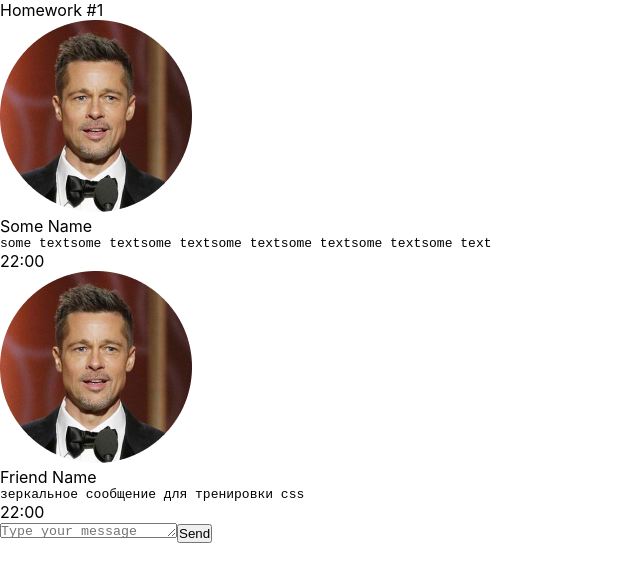
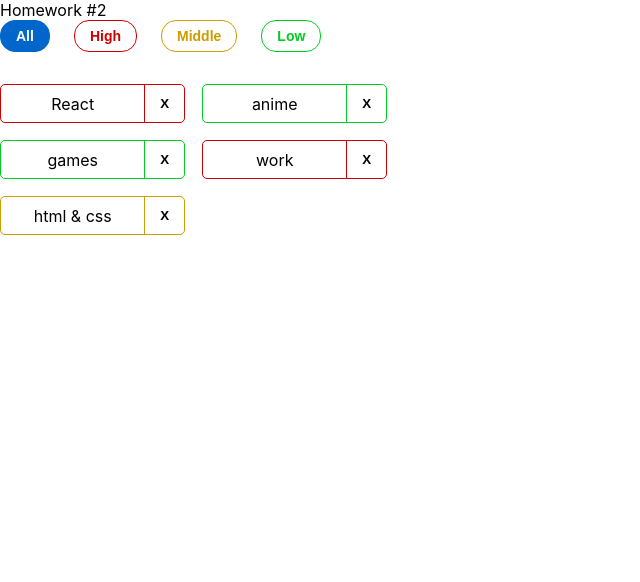
Before and after one commit to lizafedoseeva734-ship-it/hws2-master, a React (Create React App) app: page / in a window 1280 px wide. Shown: the top 582 px of the page, without its empty margins (0-640 px from the left). Built offline with nearby package versions, Linux system fonts and the light colour scheme.

Commit message:
hw2 completed

```diff
--- a/src/s1-main/App.tsx
+++ b/src/s1-main/App.tsx
@@ -1,20 +1,19 @@
-import React from 'react'
-import s from './App.module.css'
-import HW1 from '../s2-homeworks/hw01/HW1'
+import HW2 from '../s2-homeworks/hw02/HW2';
+import s from './App.module.css';
 
 function App() {
     return (
         <div className={s.App}>
-            <HW1/>
+            {/* <HW1/> */}
             {/*раскомментировать по ходу выполнения*/}
-            {/*<HW2/>*/}
+            <HW2 />
             {/*<HW3/>*/}
             {/*<HW4/>*/}
 
             {/*при выполнении дз 5 и более - закомментировать здесь дз 1-4, так как они есть внутри дз 5*/}
             {/*<HW5/>*/}
         </div>
-    )
+    );
 }
 
-export default App
+export default App;
--- a/src/s2-homeworks/hw02/HW2.tsx
+++ b/src/s2-homeworks/hw02/HW2.tsx
@@ -1,6 +1,6 @@
-import React, {useState} from 'react'
-import Affairs from './affairs/Affairs'
-import s2 from '../../s1-main/App.module.css'
+import { useState } from 'react';
+import s2 from '../../s1-main/App.module.css';
+import Affairs from './affairs/Affairs';
 
 /*
  * 1 - описать типы AffairPriorityType, AffairType
@@ -17,42 +17,57 @@ import s2 from '../../s1-main/App.module.css'
  * */
 
 // types
-export type AffairPriorityType = any // need to fix any
+export type AffairPriorityType = 'high' | 'middle' | 'low'; // need to fix any
 export type AffairType = {
-    _id: any // need to fix any
-    name: any // need to fix any
-    priority: AffairPriorityType
-}
-export type FilterType = 'all' | AffairPriorityType
+    _id: number; // need to fix any
+    name: string; // need to fix any
+    priority: AffairPriorityType;
+};
+export type FilterType = 'all' | AffairPriorityType;
 
 // constants
-const defaultAffairs: any = [ // need to fix any
-    {_id: 1, name: 'React', priority: 'high'}, // студенты могут изменить содержимое name и количество элементов в массиве, ...priority не менять!
-    {_id: 2, name: 'anime', priority: 'low'},
-    {_id: 3, name: 'games', priority: 'low'},
-    {_id: 4, name: 'work', priority: 'high'},
-    {_id: 5, name: 'html & css', priority: 'middle'},
-]
+const defaultAffairs: AffairType[] = [
+    // need to fix any
+    { _id: 1, name: 'React', priority: 'high' }, // студенты могут изменить содержимое name и количество элементов в массиве, ...priority не менять!
+    { _id: 2, name: 'anime', priority: 'low' },
+    { _id: 3, name: 'games', priority: 'low' },
+    { _id: 4, name: 'work', priority: 'high' },
+    { _id: 5, name: 'html & css', priority: 'middle' },
+];
 
 // pure helper functions
-export const filterAffairs = (affairs: any, filter: any): any => { // need to fix any
+export const filterAffairs = (
+    affairs: AffairType[],
+    filter: FilterType
+): AffairType[] => {
+    if (filter === 'all') return affairs;
+    if (filter === 'high') {
+        return affairs.filter((affair) => affair.priority === 'high');
+    }
+    if (filter === 'middle') {
+        return affairs.filter((affair) => affair.priority === 'middle');
+    }
+    if (filter === 'low') {
+        return affairs.filter((affair) => affair.priority === 'low');
+    }
+    return affairs; // запасной вариант
+};
 
-
-    return affairs // need to fix
-}
-export const deleteAffair = (affairs: any, _id: any): any => { // need to fix any
-
-    return affairs // need to fix
-}
+export const deleteAffair = (
+    affairs: AffairType[],
+    _id: number
+): AffairType[] => {
+    return affairs.filter((af) => af._id !== _id);
+};
 
 function HW2() {
-    const [affairs, setAffairs] = useState<any>(defaultAffairs) // need to fix any
-    const [filter, setFilter] = useState<FilterType>('all')
+    const [affairs, setAffairs] = useState<AffairType[]>(defaultAffairs);
+    const [filter, setFilter] = useState<FilterType>('all');
 
-    const filteredAffairs = filterAffairs(affairs, filter)
-    const deleteAffairCallback = (_id: any) => { // need to fix any
-        // need to fix
-    }
+    const filteredAffairs = filterAffairs(affairs, filter);
+ const deleteAffairCallback = (_id: number) => {
+     setAffairs(deleteAffair(affairs, _id));
+ };
 
     return (
         <div id={'hw2'}>
@@ -66,7 +81,7 @@ function HW2() {
                 />
             </div>
         </div>
-    )
+    );
 }
 
-export default HW2
+export default HW2;
--- a/src/s2-homeworks/hw02/affairs/Affairs.tsx
+++ b/src/s2-homeworks/hw02/affairs/Affairs.tsx
@@ -1,33 +1,42 @@
-import React from 'react'
-import Affair from './affair/Affair'
-import {AffairType, FilterType} from '../HW2'
-import s from './Affairs.module.css'
+import { AffairType, FilterType } from '../HW2';
+import Affair from './affair/Affair';
+import s from './Affairs.module.css';
 
 type AffairsPropsType = {
-    data: any // need to fix any
-    setFilter: any
-    deleteAffairCallback: any
-    filter: FilterType
-}
+    data: AffairType[]; // need to fix any
+    setFilter: (filter: FilterType) => void;
+    deleteAffairCallback: (_id: number) => void;
+    filter: FilterType; //
+};
 
 function Affairs(props: AffairsPropsType) {
     const setAll = () => {
-        // need to fix
-    }
+        props.setFilter('all');
+    };
     const setHigh = () => {
-        // need to fix
-    }
+        props.setFilter('high');
+    };
     const setMiddle = () => {
-        // need to fix
-    }
+        props.setFilter('middle');
+    };
     const setLow = () => {
-        // need to fix
-    }
+        props.setFilter('low');
+    };
 
-    const cnAll = s.button + ' ' + s.all + (props.filter === 'all' ? ' ' + s.active : '')
-    const cnHigh = s.button + ' ' + s.high + (props.filter === 'high' ? ' ' + s.active : '')
-    const cnMiddle = s.button + ' ' + s.middle + (props.filter === 'middle' ? ' ' + s.active : '')
-    const cnLow = s.button + ' ' + s.low + (props.filter === 'low' ? ' ' + s.active : '')
+    const cnAll =
+        s.button + ' ' + s.all + (props.filter === 'all' ? ' ' + s.active : '');
+    const cnHigh =
+        s.button +
+        ' ' +
+        s.high +
+        (props.filter === 'high' ? ' ' + s.active : '');
+    const cnMiddle =
+        s.button +
+        ' ' +
+        s.middle +
+        (props.filter === 'middle' ? ' ' + s.active : '');
+    const cnLow =
+        s.button + ' ' + s.low + (props.filter === 'low' ? ' ' + s.active : '');
 
     const mappedAffairs = props.data.map((a: AffairType) => (
         <Affair
@@ -35,7 +44,7 @@ function Affairs(props: AffairsPropsType) {
             affair={a}
             deleteAffairCallback={props.deleteAffairCallback}
         />
-    ))
+    ));
 
     return (
         <div>
@@ -71,7 +80,7 @@ function Affairs(props: AffairsPropsType) {
             </div>
             <div className={s.affairs}>{mappedAffairs}</div>
         </div>
-    )
+    );
 }
 
-export default Affairs
+export default Affairs;
--- a/src/s2-homeworks/hw02/affairs/affair/Affair.tsx
+++ b/src/s2-homeworks/hw02/affairs/affair/Affair.tsx
@@ -1,30 +1,27 @@
-import React from 'react'
-import { AffairType } from '../../HW2'
-import s from './Affair.module.css'
-import s2 from '../Affairs.module.css'
+import { AffairType } from '../../HW2';
+import s2 from '../Affairs.module.css';
+import s from './Affair.module.css';
 
 type AffairPropsType = {
     // key не нужно типизировать
-    affair: AffairType
-    deleteAffairCallback: any // need to fix any
-}
+    affair: AffairType;
+    deleteAffairCallback: (_id: number) => void;
+};
 
 function Affair(props: AffairPropsType) {
     const deleteCallback = () => {
-        // need to fix
-    }
+        props.deleteAffairCallback(props.affair._id);
+    };
 
-    const nameClass = s.name + ' ' + s2[props.affair.priority]
-    const buttonClass = s.closeButton + ' ' + s2[props.affair.priority]
-    const affairClass = s.affair + ' ' + s2[props.affair.priority]
+    const nameClass = s.name + ' ' + s2[props.affair.priority];
+    const buttonClass = s.closeButton + ' ' + s2[props.affair.priority];
+    const affairClass = s.affair + ' ' + s2[props.affair.priority];
 
     return (
-        <div
-            id={'hw2-affair-' + props.affair._id}
-            className={affairClass}
-        >
+        <div id={'hw2-affair-' + props.affair._id} className={affairClass}>
             <div id={'hw2-name-' + props.affair._id} className={nameClass}>
                 {/*создаёт студент*/}
+                {props.affair.name}
 
                 {/**/}
             </div>
@@ -35,15 +32,12 @@ function Affair(props: AffairPropsType) {
             <button
                 id={'hw2-button-delete-' + props.affair._id}
                 className={buttonClass}
-                // need to fix
-
+                onClick={deleteCallback}
             >
-                {/*текст кнопки могут изменить студенты*/}
-                X
-                {/**/}
+                {/*текст кнопки могут изменить студенты*/}X{/**/}
             </button>
         </div>
-    )
+    );
 }
 
-export default Affair
+export default Affair;
```
Lines whose indentation alone changed are shown as unchanged.
